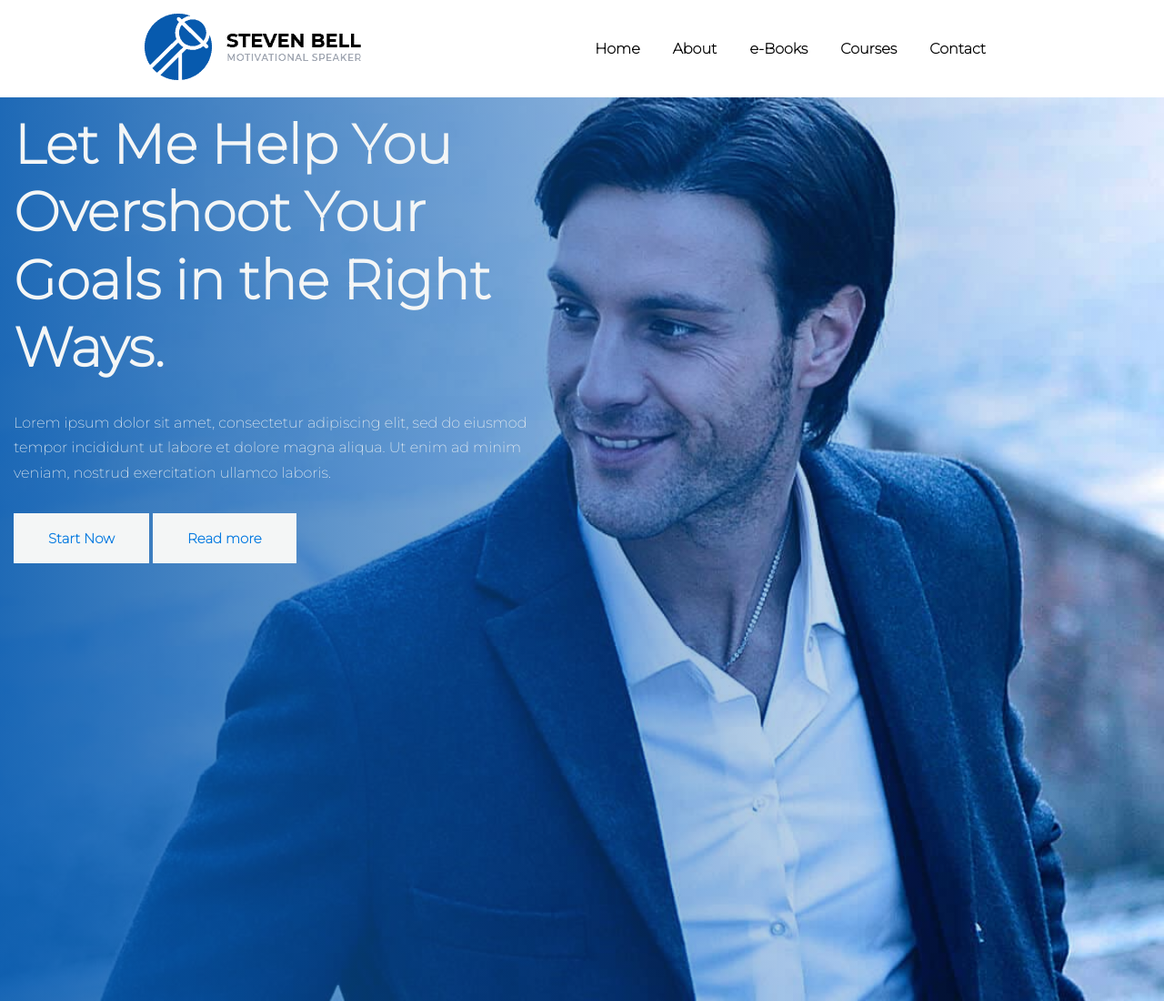
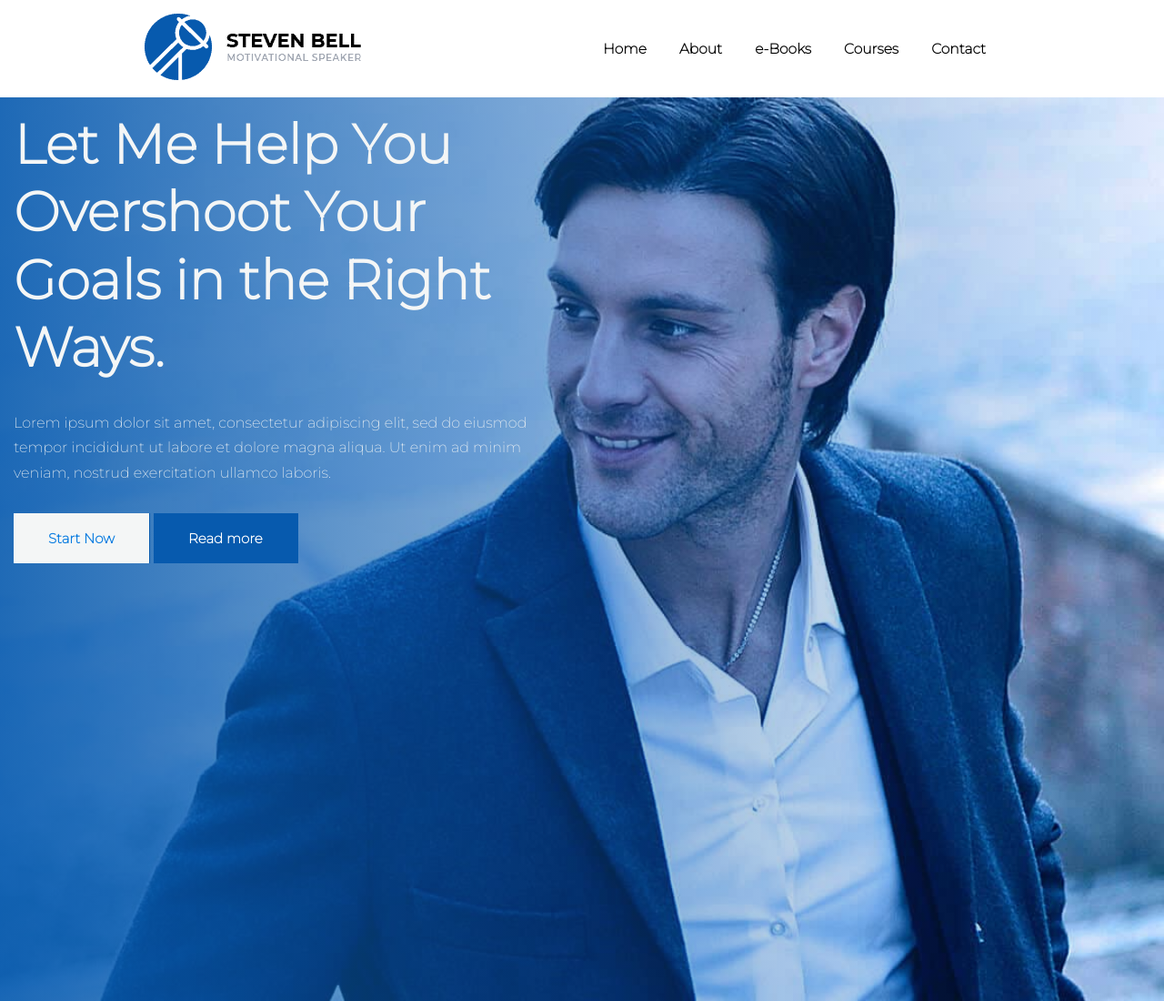
Before and after one commit to sajidul-kabir/portfolio-replicate, a plain HTML site: page index.html in a window 1280 px wide. Shown: the top 1100 px of the page at 91% size. Drawn offline with Linux system fonts and the light colour scheme; a web font is replaced by a local one.

Commit message:
section 1 styling finished

```diff
--- a/index.html
+++ b/index.html
@@ -51,7 +51,9 @@
             ad minim veniam, nostrud exercitation ullamco laboris.
           </p>
           <button class="text-container-button">Start Now</button>
-          <button class="text-container-button">Read more</button>
+          <button class="text-container-button text-container-button__special">
+            Read more
+          </button>
         </div>
       </div>
     </section>
--- a/style.css
+++ b/style.css
@@ -30,7 +30,7 @@ body {
 }
 .main-nav__item > a {
   color: black;
-  font-size: 16px;
+  font-size: 15.5px;
   text-decoration: none;
   font-weight: bold;
   padding: 0px 16px;
@@ -49,6 +49,8 @@ body {
 }
 
 .text-container {
+  position: relative;
+
   width: 633.7px;
   height: 531.14px;
   padding: 15px;
@@ -81,9 +83,15 @@ body {
   padding-bottom: 18px;
   padding-left: 38px;
   border: 0;
+  border-right: 1px solid #075aae;
   font-family: inherit;
   cursor: pointer;
 }
+.text-container-button__special {
+  background-color: #075aae;
+  color: white;
+}
+
 .second-section {
   height: 199px;
   margin: 0;
```
